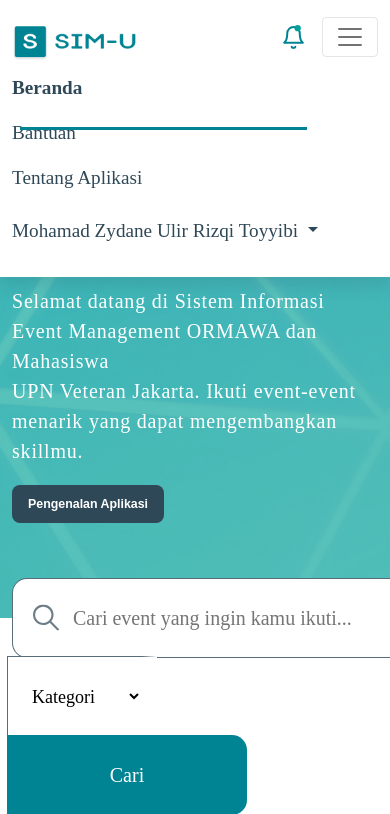
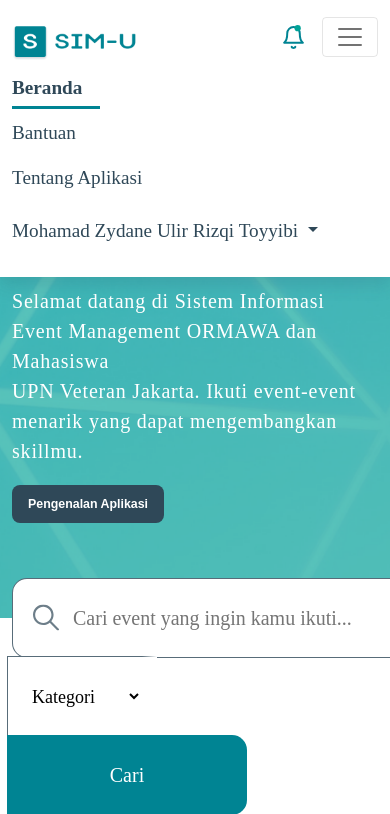
Before and after one commit to zydane07/eventmanagementupnvj, a PHP site: page / in a window 390 px wide, after a click that opens the changed part; the page is wider, and only the part inside the window is pictured. Shown: the top 814 px of that part. Run offline with PHP 8.4, Linux system fonts and the light colour scheme.

Commit message:
benerin navbar4

```diff
--- a/css/styleHome.css
+++ b/css/styleHome.css
@@ -54,7 +54,7 @@
     width: 82%;
     height: 0.18rem;
     left: 0.5rem;
-    top: 3.8rem;
+    top: 3.6rem;
     background-color: #008493;
 }
 
@@ -66,8 +66,6 @@
 .bel{
     padding-right: 1rem !important;
 }
-
-
 
 /* jumbotron */
 .bg-image {
@@ -249,3 +247,22 @@
     background-color: #D7F9DB;
     width: 200px;
 }
+
+/* footer */
+
+footer{
+    background-color: #008493;
+    padding-top: 2rem;
+}
+.ft-font {
+    font-family: 'PT Serif', serif;
+    font-size: 1.125rem!important;
+}
+
+@media (max-width:991px){
+    .active::after{
+        left: 0rem !important;
+        top: 2.5rem !important;
+        width: 25% !important;
+    }
+    }
```
